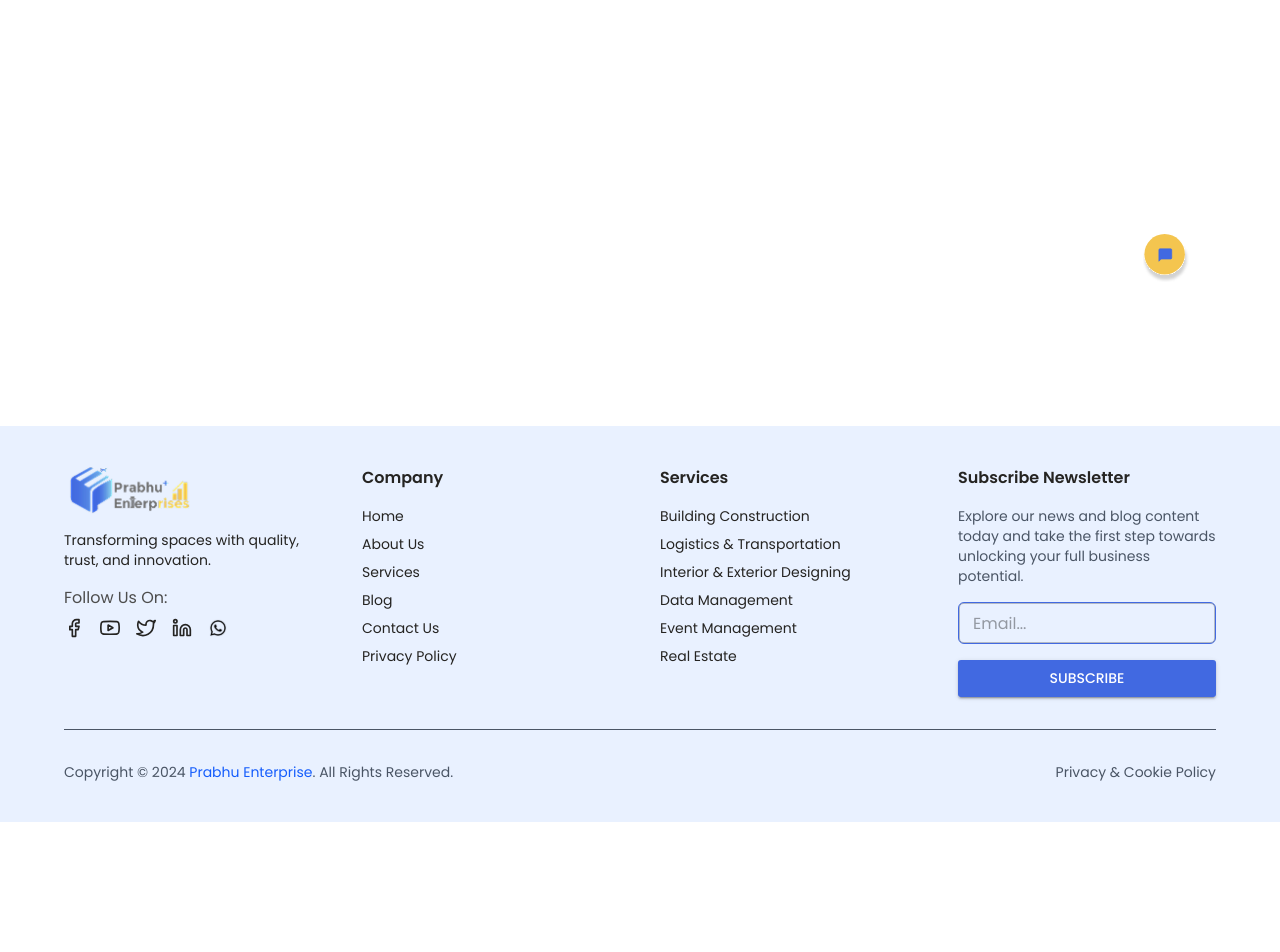
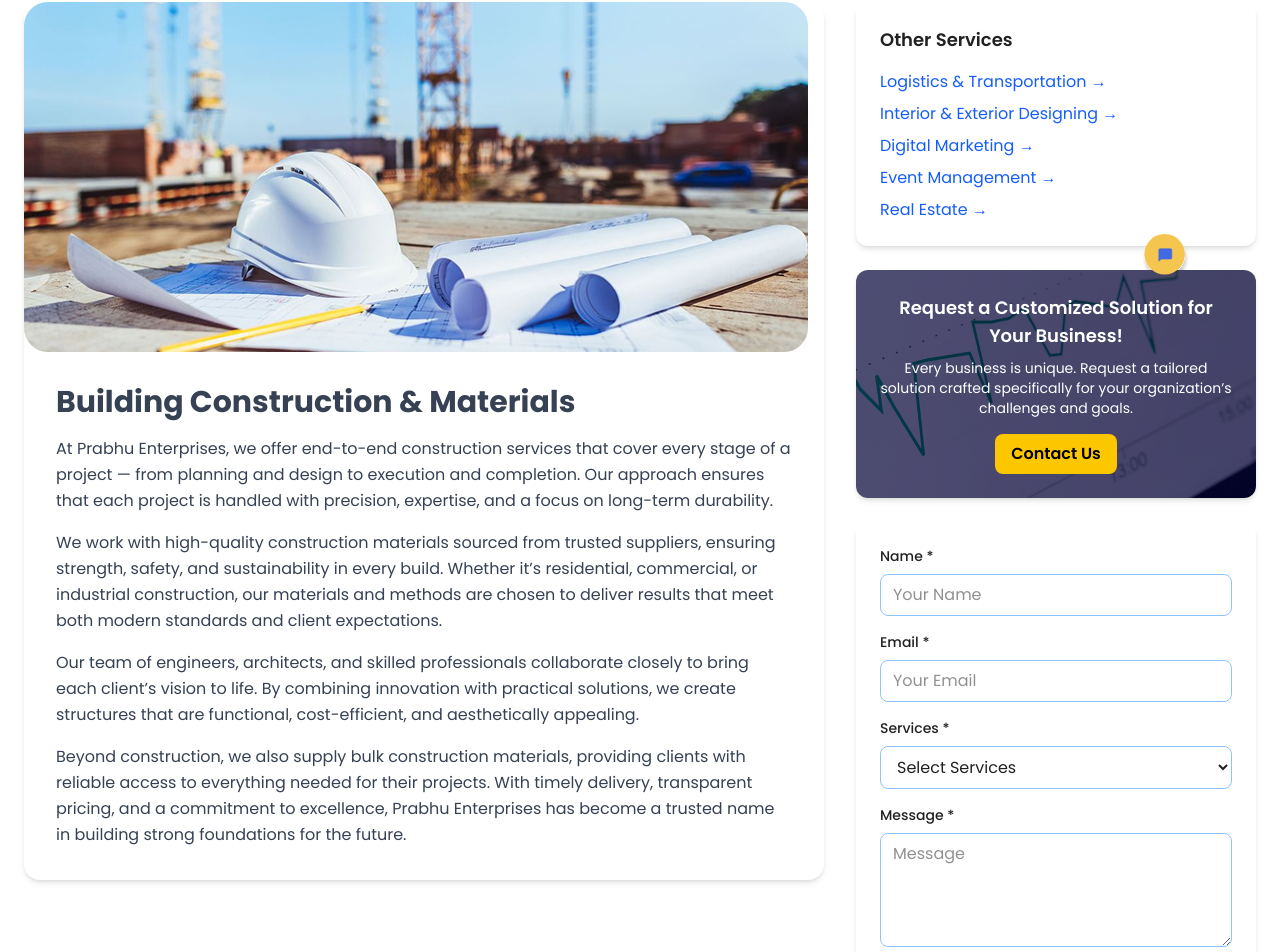
Before and after one commit to AmshuAmshuU/Prabhu-Enterprises, a Next.js app: page /servicedetails/1 in a window 1280 px wide. Shown: the part 366-1318 px from the top of the page. Before the commit the page ends 1188 px from the top, so only its background shows below. Built offline with nearby package versions, Linux system fonts and the light colour scheme.

Commit message:
about us and service details page

```diff
--- a/src/app/servicedetails/[id]/page.js
+++ b/src/app/servicedetails/[id]/page.js
@@ -1,11 +1,17 @@
-// app/components/ServiceHeader.js
+// app/components/ServicePage.js
+"use client";
+
 import Image from "next/image";
-import bgImage from "../../assets/images/servicedeatils/banner.png"
+import bgImage from "../../assets/images/servicedeatils/banner.png";
+import constructionImg from "../../assets/images/servicedeatils/servicedel.png";
+import requestBg from "../../assets/images/servicedeatils/service.png"; // <-- background image for request box
 
-export default function ServiceHeader() {
+export default function ServicePage() {
   return (
-    <div className="relative bg-blue-600 text-white">
-      {/* Background image with overlay */}
+    <div className="w-full">
+      {/* ===== Header Section ===== */}
+      <div className="relative bg-blue-600 text-black">
+        {/* Background image */}
         <div className="absolute inset-0">
           <Image
             src={bgImage}
@@ -14,12 +20,13 @@ export default function ServiceHeader() {
             className="object-cover"
             priority
           />
-        <div className="absolute inset-0 bg-blue-900/70" /> {/* Blue overlay */}
         </div>
 
-      {/* Content */}
+        {/* Header Content */}
         <div className="relative z-10 flex flex-col items-center justify-center text-center py-20 px-6">
-        <h1 className="text-4xl md:text-5xl font-bold">Service Details</h1>
+          <h1 className="text-4xl md:text-5xl font-bold text-white">
+            Service Details
+          </h1>
           <p className="mt-4 text-sm md:text-base">
             <span className="text-gray-200">Home / Services /</span>{" "}
             <span className="text-blue-300 font-semibold">
@@ -28,5 +35,188 @@ export default function ServiceHeader() {
           </p>
         </div>
       </div>
+
+      {/* ===== Main Content Section ===== */}
+      <section className="max-w-7xl mx-auto px-6 py-12 flex flex-col lg:flex-row gap-8">
+        {/* Left Column ~66% */}
+        <div className="w-full lg:w-2/3">
+          <div className="bg-white rounded-2xl shadow-md overflow-hidden">
+            {/* Image */}
+            <div className="relative w-[784px] h-[350px]">
+                      <Image
+                   src={constructionImg}
+               alt="Building Construction"
+                 fill
+                className="object-cover rounded-[24px] opacity-100"
+  />
+</div>
+
+
+            {/* Content */}
+            <div className="p-6 md:p-8 font-poppins text-base leading-relaxed text-gray-700">
+  <h2 className="text-2xl md:text-3xl font-bold mb-4">
+    Building Construction &amp; Materials
+  </h2>
+  <p className="mb-4">
+    At Prabhu Enterprises, we offer end-to-end construction services
+    that cover every stage of a project — from planning and design
+    to execution and completion. Our approach ensures that each
+    project is handled with precision, expertise, and a focus on
+    long-term durability.
+  </p>
+  <p className="mb-4">
+    We work with high-quality construction materials sourced from
+    trusted suppliers, ensuring strength, safety, and sustainability
+    in every build. Whether it’s residential, commercial, or
+    industrial construction, our materials and methods are chosen to
+    deliver results that meet both modern standards and client
+    expectations.
+  </p>
+  <p className="mb-4">
+    Our team of engineers, architects, and skilled professionals
+    collaborate closely to bring each client’s vision to life. By
+    combining innovation with practical solutions, we create
+    structures that are functional, cost-efficient, and
+    aesthetically appealing.
+  </p>
+  <p>
+    Beyond construction, we also supply bulk construction materials,
+    providing clients with reliable access to everything needed for
+    their projects. With timely delivery, transparent pricing, and a
+    commitment to excellence, Prabhu Enterprises has become a
+    trusted name in building strong foundations for the future.
+  </p>
+</div>
+
+          </div>
+        </div>
+
+        {/* Right Column ~33% */}
+        <aside className="w-full lg:w-1/3 space-y-6">
+          {/* Other Services */}
+          <div className="bg-white shadow-md rounded-xl p-6">
+            <h3 className="text-lg font-semibold mb-4">Other Services</h3>
+            <ul className="space-y-2 text-blue-600">
+              <li>
+                <a href="#" className="hover:underline">
+                  Logistics &amp; Transportation →
+                </a>
+              </li>
+              <li>
+                <a href="#" className="hover:underline">
+                  Interior &amp; Exterior Designing →
+                </a>
+              </li>
+              <li>
+                <a href="#" className="hover:underline">
+                  Digital Marketing →
+                </a>
+              </li>
+              <li>
+                <a href="#" className="hover:underline">
+                  Event Management →
+                </a>
+              </li>
+              <li>
+                <a href="#" className="hover:underline">
+                  Real Estate →
+                </a>
+              </li>
+            </ul>
+          </div>
+
+          {/* Request Box with Background Image */}
+          <div className="relative rounded-xl shadow-md overflow-hidden text-center text-white">
+            {/* Background Image */}
+            <Image
+              src={requestBg}
+              alt="Request Background"
+              fill
+              className="object-cover"
+            />
+
+            {/* Content */}
+            <div className="relative z-10 p-6">
+              <h3 className="text-lg font-semibold mb-2">
+                Request a Customized Solution for Your Business!
+              </h3>
+              <p className="text-sm mb-4">
+                Every business is unique. Request a tailored solution crafted
+                specifically for your organization’s challenges and goals.
+              </p>
+              <button className="bg-yellow-400 text-black font-semibold px-4 py-2 rounded-lg hover:bg-yellow-500">
+                Contact Us
+              </button>
+            </div>
+          </div>
+
+          {/* ===== Contact Form ===== */}
+          <div className="bg-white shadow-md rounded-xl p-6">
+            {/* 🔥 FIX: reduced spacing to match screenshot (space-y-4 instead of 5) */}
+            <form className="space-y-4">
+              {/* Name */}
+              <div>
+                <label className="block text-sm font-medium mb-2">
+                  Name *
+                </label>
+                <input
+                  type="text"
+                  placeholder="Your Name"
+                  className="w-full border border-blue-300 rounded-lg px-3 py-2 focus:outline-none focus:ring-2 focus:ring-blue-500"
+                />
+              </div>
+
+              {/* Email */}
+              <div>
+                <label className="block text-sm font-medium mb-2">
+                  Email *
+                </label>
+                <input
+                  type="email"
+                  placeholder="Your Email"
+                  className="w-full border border-blue-300 rounded-lg px-3 py-2 focus:outline-none focus:ring-2 focus:ring-blue-500"
+                />
+              </div>
+
+              {/* Services */}
+              <div>
+                {/* 🔥 FIX: changed mb-5 → mb-2 for consistency */}
+                <label className="block text-sm font-medium mb-2">
+                  Services *
+                </label>
+                <select className="w-full border border-blue-300 rounded-lg px-3 py-2 focus:outline-none focus:ring-2 focus:ring-blue-500">
+                  <option>Select Services</option>
+                  <option>Construction</option>
+                  <option>Interior Design</option>
+                  <option>Digital Marketing</option>
+                  <option>Logistics</option>
+                  <option>Event Management</option>
+                </select>
+              </div>
+
+              {/* Message */}
+              <div>
+                <label className="block text-sm font-medium mb-2">
+                  Message *
+                </label>
+                <textarea
+                  rows="4"
+                  placeholder="Message"
+                  className="w-full border border-blue-300 rounded-lg px-3 py-2 focus:outline-none focus:ring-2 focus:ring-blue-500"
+                ></textarea>
+              </div>
+
+              {/* Submit Button */}
+              <button
+                type="submit"
+                className="w-full bg-blue-600 text-white font-semibold py-2 rounded-lg hover:bg-blue-700"
+              >
+                BOOK APPOINTMENT
+              </button>
+            </form>
+          </div>
+        </aside>
+      </section>
+    </div>
   );
 }
```
Also changed, not shown: src/app/assets/images/servicedeatils/service.png (added), src/app/assets/images/servicedeatils/servicedel.png (added). Lines whose indentation alone changed are shown as unchanged.
